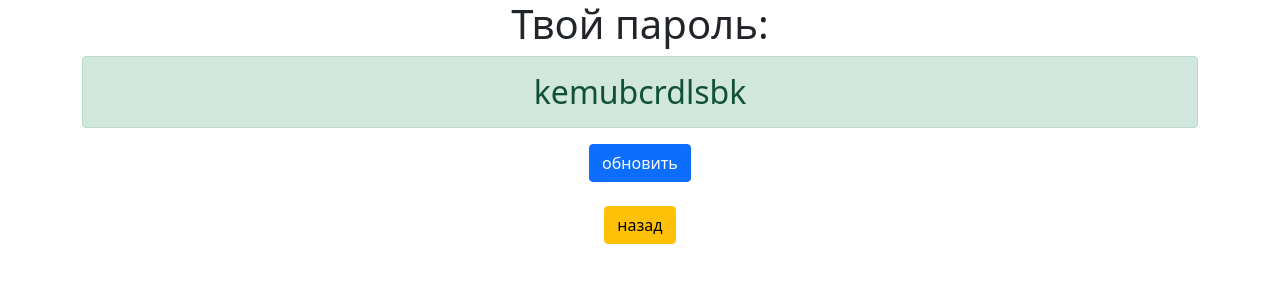
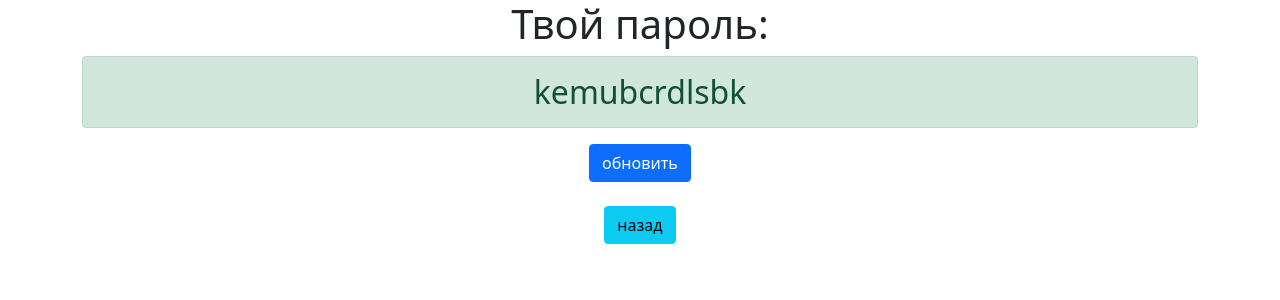
Before and after one commit to Battal99/django3-password_generator, a Django app: page /password/ in a window 1280 px wide. Shown: the top 300 px of the page. Run offline with Django 4.2, Linux system fonts and the light colour scheme.

Commit message:
Change key

```diff
--- a/generator/templates/generator/password.html
+++ b/generator/templates/generator/password.html
@@ -15,7 +15,7 @@
 </form>
 <form action="{% url 'home' %}">
     <br>
-    <input type="submit" value="назад" class="btn btn-warning">
+    <input type="submit" value="назад" class="btn btn-info">
     <br>
 </form>
 </div>
--- a/password_generator/settings.py
+++ b/password_generator/settings.py
@@ -20,7 +20,7 @@ BASE_DIR = Path(__file__).resolve().parent.parent
 # See https://docs.djangoproject.com/en/4.0/howto/deployment/checklist/
 
 # SECURITY WARNING: keep the secret key used in production secret!
-SECRET_KEY = 'django-insecure-rdd)%-(uii5-#@@%frev_)$4h4#@pybhaijrht#j34+fbg9wwz'
+SECRET_KEY = 'django-insecure-rdd)%-(uii5-#@@%frev_)$4h4#@pybggggghaijrht#j34+fbg9wwz'
 
 # SECURITY WARNING: don't run with debug turned on in production!
 DEBUG = True
```
